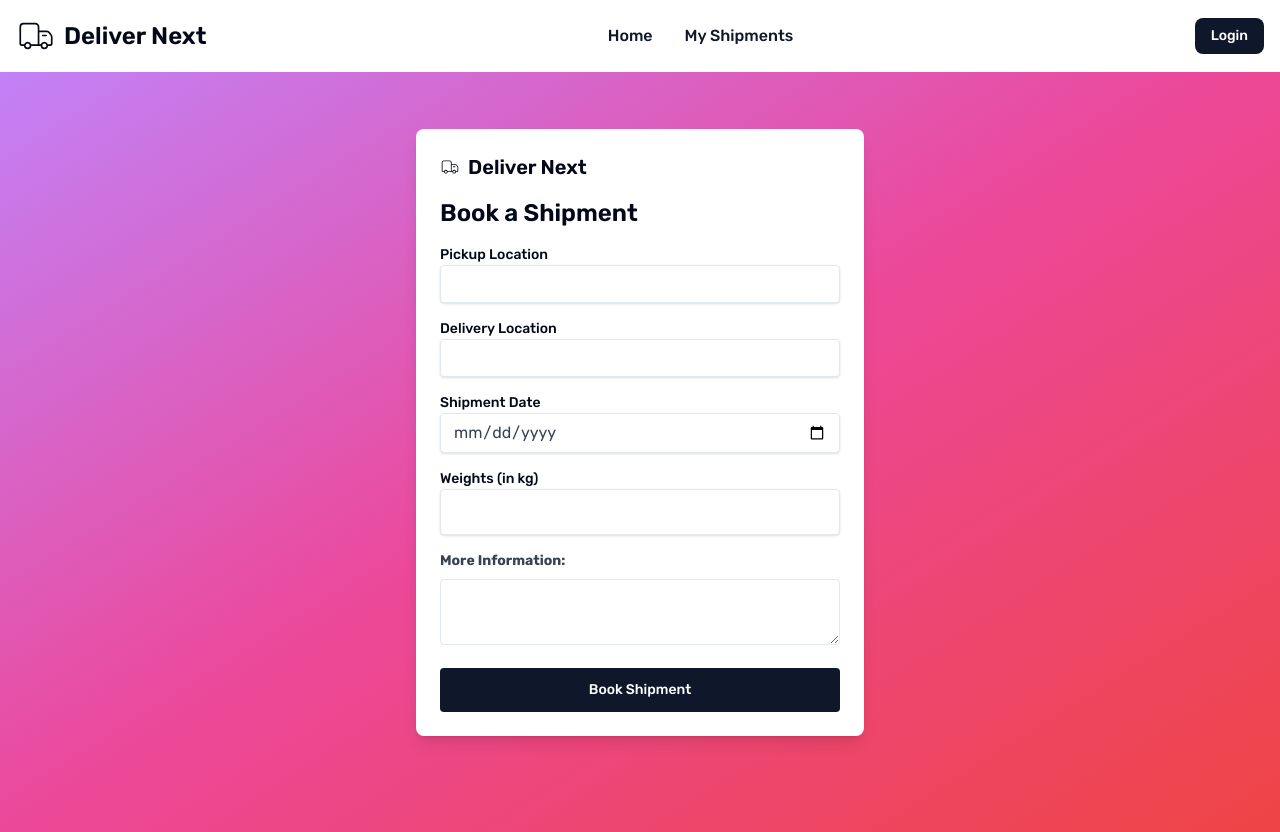
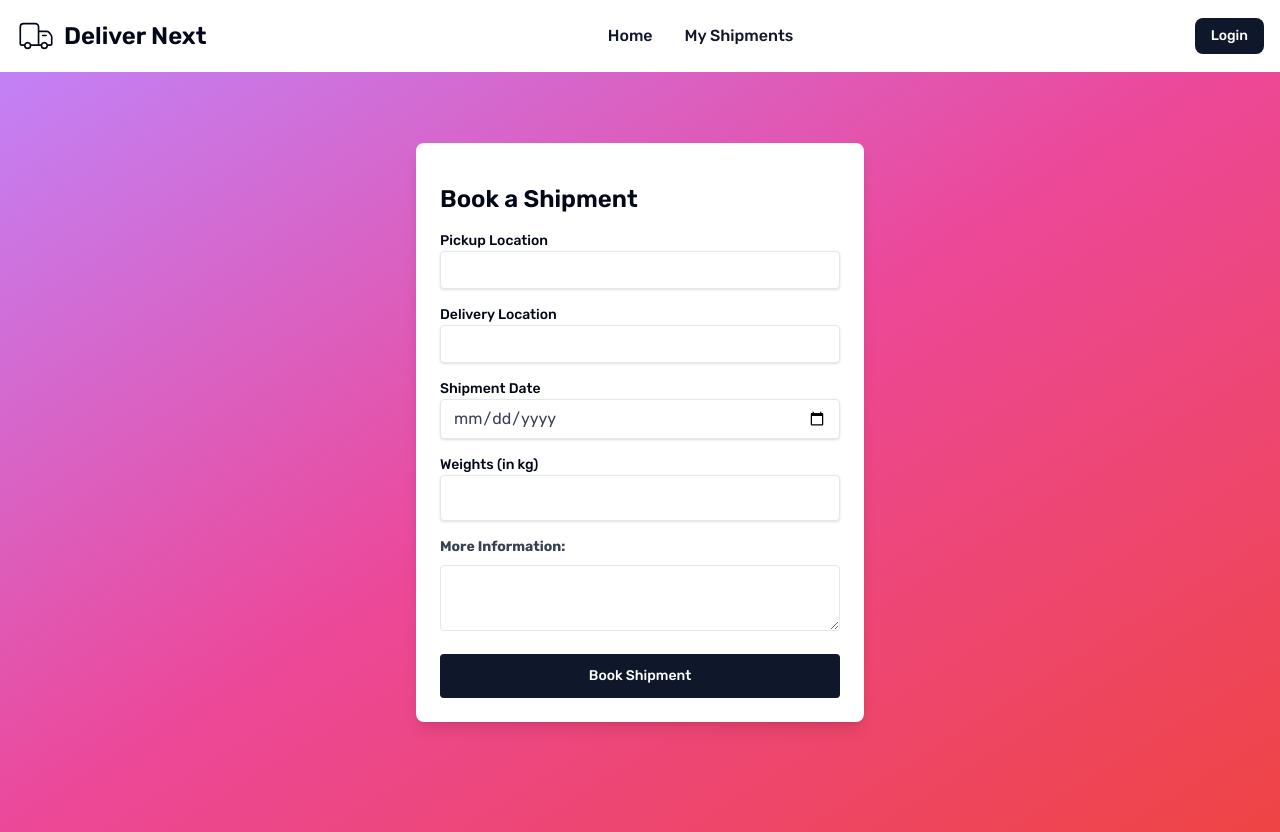
Before and after one commit to mutebinuhu/delivernext, a Next.js app: page /book in a window 1280 px wide. Built offline with nearby package versions, Linux system fonts and the light colour scheme.

Commit message:
chore: post api for booking

```diff
--- /dev/null
+++ b/app/api/booking/route.js
@@ -0,0 +1,34 @@
+import { createRouteHandlerClient } from "@supabase/auth-helpers-nextjs";
+import { NextResponse } from "next/server";
+import { cookies } from "next/headers";
+
+
+
+export const GET = async (request) => {
+    return NextResponse.json({
+        data:"Bookings"
+    })
+
+}
+
+export const POST = async (request) => {
+
+    const {shipper_name, units, shipper_id, pickup_location,drop_off, shipment_date, weight, information, customer_phone} =await  request.json();
+
+    const supabase =  createRouteHandlerClient({cookies})
+
+    try {
+        const {data, error} = await supabase.from('bookings').insert({shipper_name, shipper_id, pickup_location,drop_off, shipment_date, weight, information, units, customer_phone}).single().select()
+        if(error){
+        //api error response
+            return NextResponse.json({error})
+        }
+
+        //api success response
+        return NextResponse.json({booking:data})
+
+    } catch (error) {
+        console.log("err--------------", error.message)
+    }
+
+}
--- a/app/components/ShipmentBooking.js
+++ b/app/components/ShipmentBooking.js
@@ -66,12 +66,7 @@ const ShipmentBooking = ({showPage}) => {
                 >
 
                     <div className='md-flex w-full'>
-                        <a href="/" className="flex items-center">
-                            <div className='mr-2 dark:text-accent '>
-                                <CiDeliveryTruck size="20" />
-                            </div>
-                            <span className="text-md self-center sm:text-xl font-semibold whitespace-nowrap dark:text-white">Deliver Next</span>
-                        </a>
+
                         <h2 className="text-2xl font-semibold mb-4 mt-4 ">Book a Shipment</h2>
                     </div>
                     <form onSubmit={handleFormSubmit}>
--- a/app/dashboard/page.js
+++ b/app/dashboard/page.js
@@ -26,11 +26,16 @@ const Page = () => {
             >
                 <SearchForm />
 
-                <div className='mt-12'>
-                    <h2 className='text-2xl font-bold py-2 text-center'>Post Your Shipments So Carriers can find You</h2>
+                {/** shipment form to post shipments
+                 *
+                 *   <div className='mt-12'>
+                        <h2 className='text-2xl font-bold py-2 text-center'>Post Your Shipments So Carriers can find You</h2>
 
-                    <ShipmentForm />
-                </div>
+                        <ShipmentForm />
+                     </div>
+                 *
+                 */}
+
                     <h2 className='mt-4 text-2xl font-bold'>Available Carriers</h2>
 
                 <div className="flex justify-center items-center">
```
